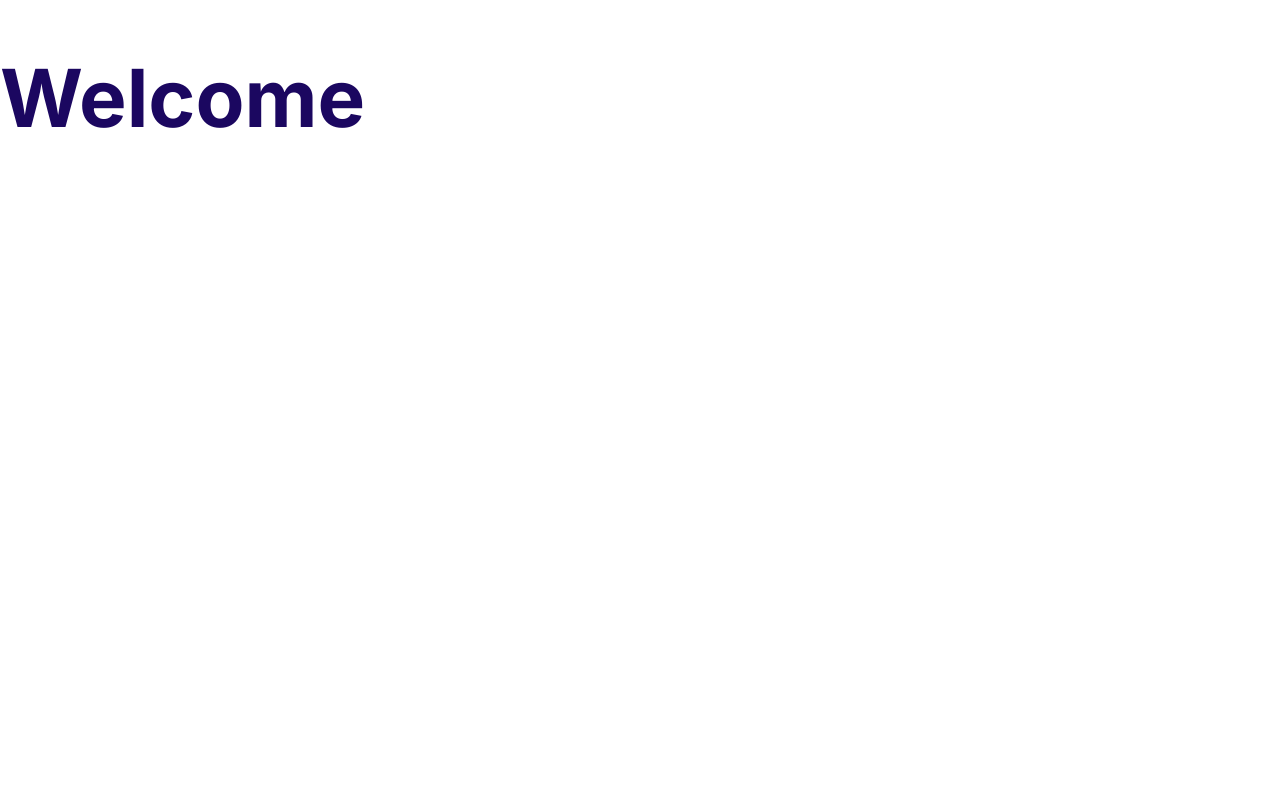
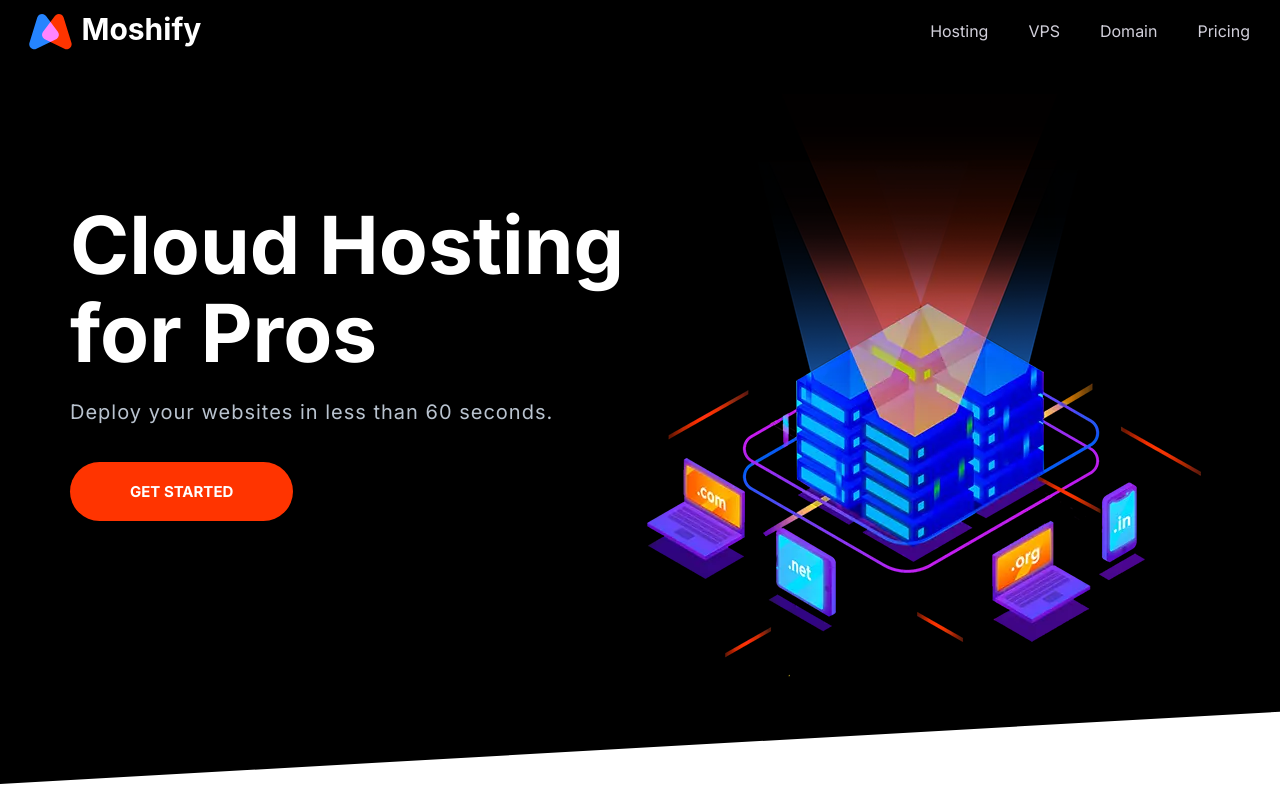
Before and after one commit to naveen5928/StaticLayout, a plain HTML site: page index.html in a window 1280 px wide. Drawn offline with Linux system fonts and the light colour scheme.

Commit message:
Build Hero Component

```diff
--- a/index.html
+++ b/index.html
@@ -14,6 +14,41 @@
       rel="stylesheet" />
   </head>
   <body>
-    <h1>Welcome</h1>
+    <!-- Navigation Bar -->
+    <nav class="nav collapsible">
+      <a class="nav__brand" href="/"><img src="/images/logo.svg" alt="" /></a>
+      <svg class="icon icon--white nav__toggler">
+        <use xlink:href="/images/sprite.svg#menu"></use>
+      </svg>
+      <ul class="list nav__list collapsible__content collapsible--expanded">
+        <li class="nav__item"><a href="#">Hosting</a></li>
+        <li class="nav__item"><a href="#">VPS</a></li>
+        <li class="nav__item"><a href="#">Domain</a></li>
+        <li class="nav__item"><a href="#">Pricing</a></li>
+      </ul>
+    </nav>
+    <!-- Hero Component -->
+    <section class="block block--dark block--skewed-left hero">
+      <div class="container grid grid--cols-2">
+        <header class="block__header hero__content">
+          <h1 class="block__heading">Cloud Hosting for Pros</h1>
+          <p class="hero__tagline">
+            Deploy your websites in less than 60 seconds.
+          </p>
+          <a href="#" class="btn btn--accent btn--stretched">Get started</a>
+        </header>
+        <picture>
+          <source
+            type="image/webp"
+            srcset="/images/banner.webp 1x, /images/banner@2x.webp 2x" />
+          <source
+            type="image/png"
+            srcset="/images/banner.png 1x, /images/banner@2x.png 2x" />
+          <img class="hero__image" src="/images/banner.png" alt="" />
+        </picture>
+      </div>
+    </section>
+
+    <script src="js/main.js"></script>
   </body>
 </html>
```
